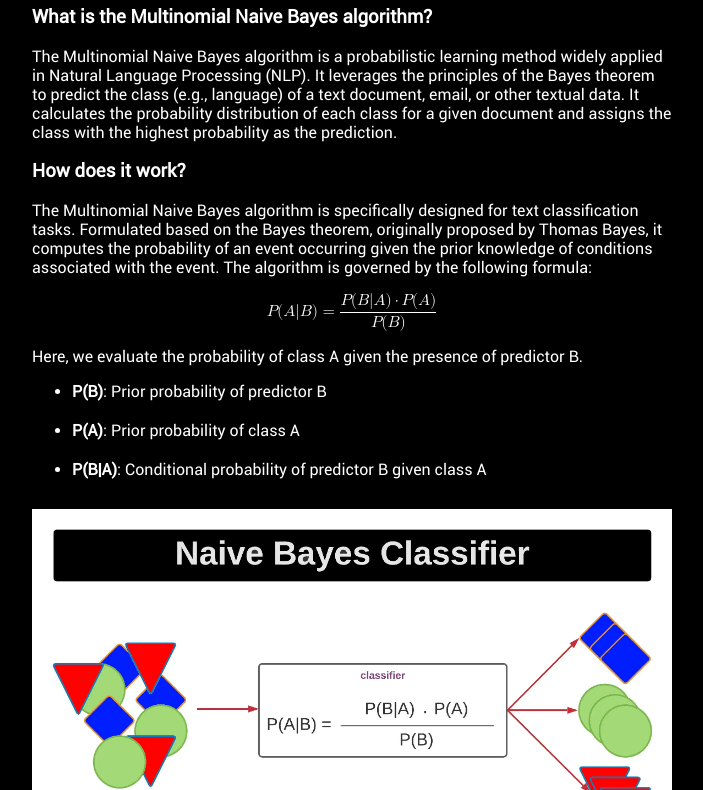
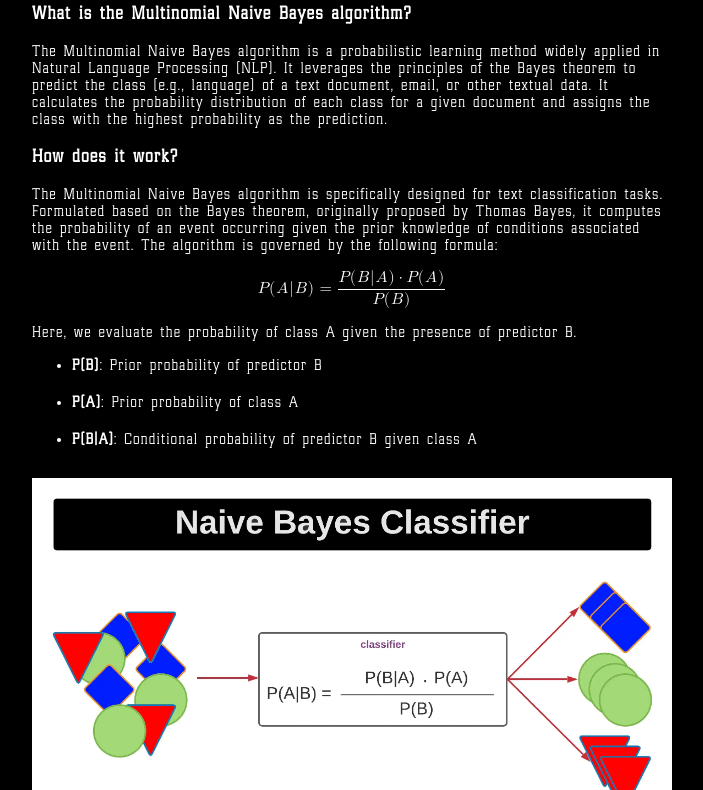
Before and after one commit to Oira-AI/Oira-AI.github.io, a plain HTML site: page tech.html in a window 1280 px wide. Shown: the part 95-885 px from the top of the page, without its empty margins (288-991 px from the left). Drawn offline with Linux system fonts and the light colour scheme.

Commit message:
Add files via upload

```diff
--- a/tech.html
+++ b/tech.html
@@ -13,8 +13,12 @@
       }
 
       @font-face {
-        font-family: "Roboto";
-        src: url("fonts/Roboto-Regular.ttf");
+        font-family: "Oira.Font";
+        src: url("fonts/Oira.Font.woff");
+      }
+
+      * {
+        letter-spacing: 1px;
       }
 
       ::-webkit-scrollbar {
@@ -48,7 +52,7 @@
         display: flex;
         flex-direction: column;
         justify-content: flex-start;
-        font-family: "Roboto", arial, sans-serif;
+        font-family: "Oira.Font", arial, sans-serif;
         color: #fff;
         padding: 20px;
       }
```
Also changed, not shown: index.html (+10 -4 lines), fonts/Oira.Font.woff (added).
